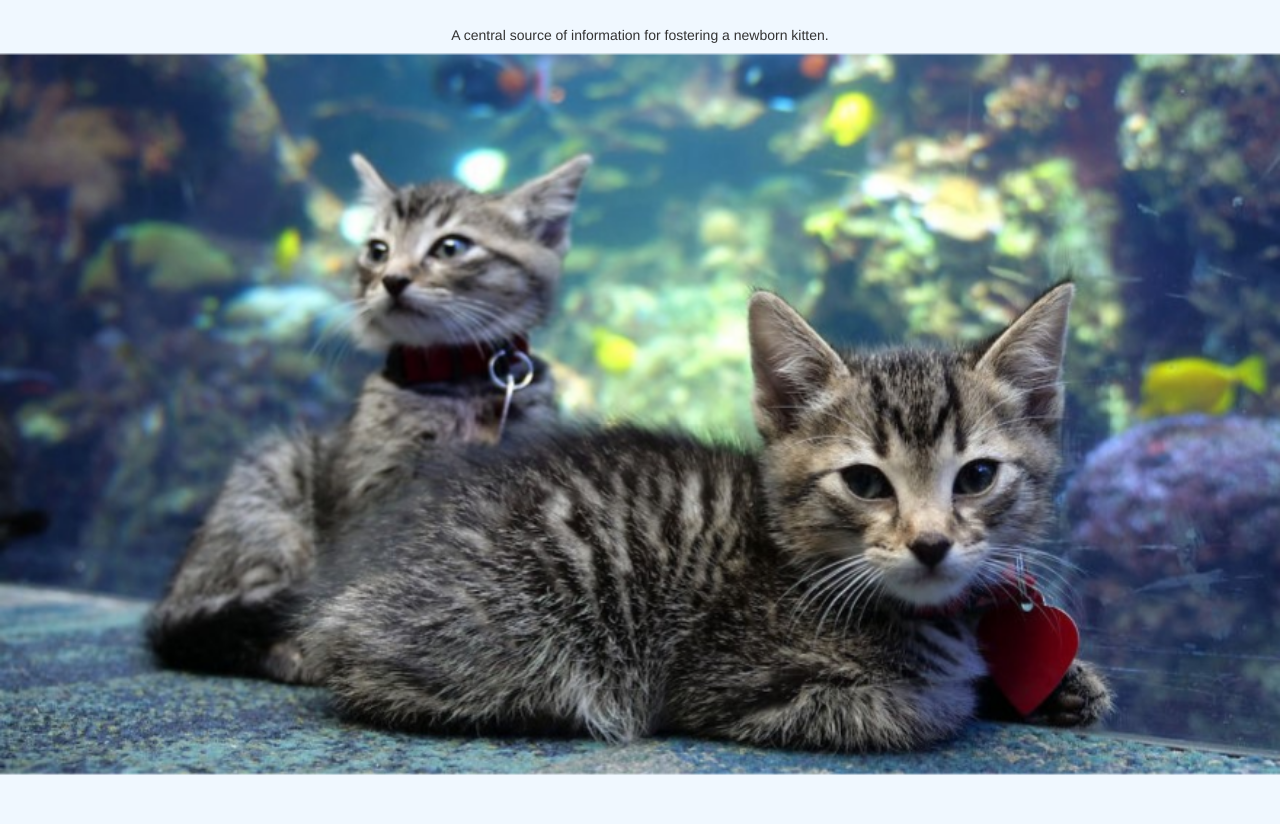
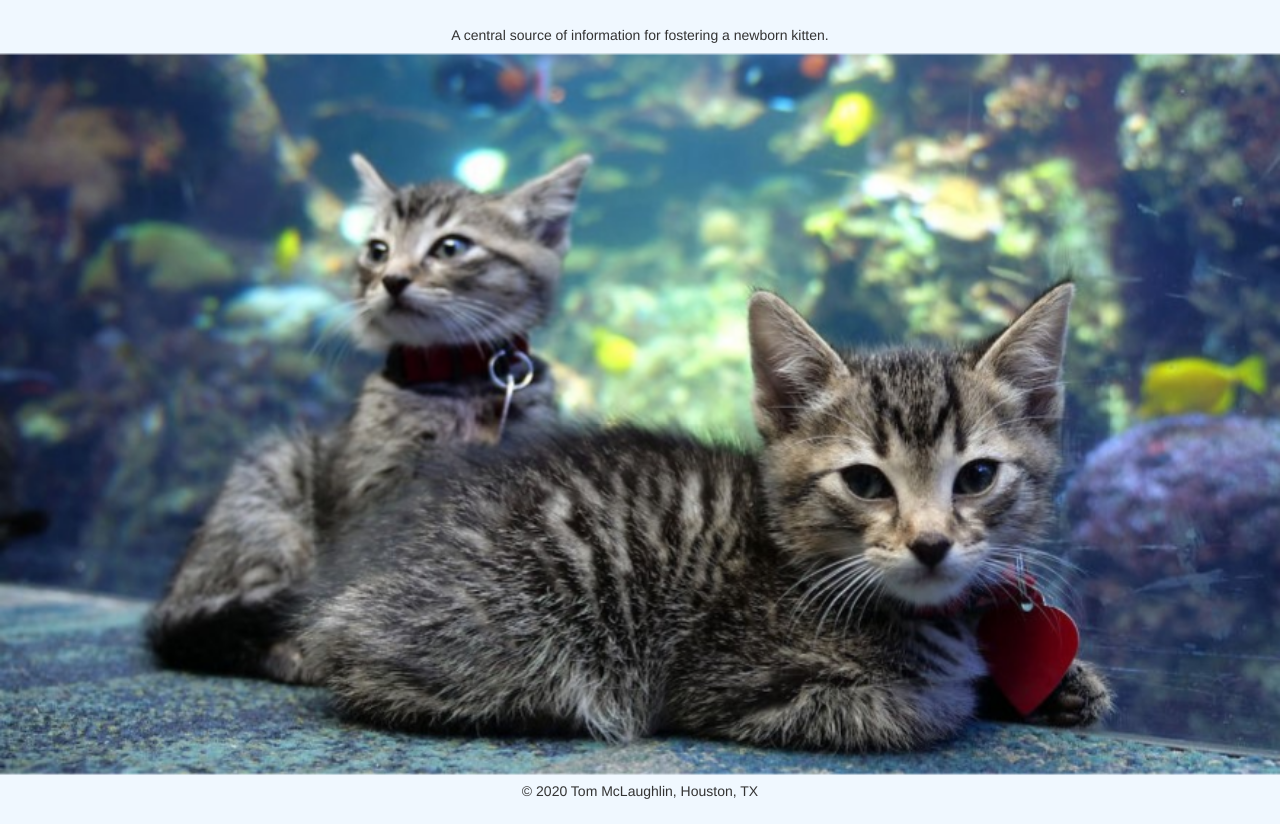
Before and after one commit to realonlytomd/kittens, a website: page public/index.html in a window 1280 px wide. Shown: the part 67-891 px from the top of the page. Before the commit the page ends 841 px from the top, so only its background shows below. Drawn offline with nearby package versions, Linux system fonts and the light colour scheme.

Commit message:
added fixed footer with wrapper

```diff
--- a/public/assets/css/userStyle.css
+++ b/public/assets/css/userStyle.css
@@ -13,6 +13,15 @@ body {
 #navColor {
     background-color: aliceblue;
     margin-bottom: 0px;
+}
+
+.wrapper {
+    min-height: 100vh;
+    margin-bottom: -50px;
+}
+
+.footer, .push {
+    height: 50px;
 }
 
  #userText {
--- a/public/assets/js/index.js
+++ b/public/assets/js/index.js
@@ -89,7 +89,7 @@ $(document).ready(function(){
         if ((kittenPortPics.length === 0) || (kittenLandPics.length === 0)) {
             kittenLandPics = ["alonewaterland.jpg", "angryishland.jpg", "angryland.jpg",
                 "beautyland.jpg", "boxland.jpg", "browngrapland.jpg", "busterland.jpg",
-                "chairland.jpg", "derpland.jpg", "djkittyland.jpg", "fattyland.jpg",
+                "derpland.jpg", "djkittyland.jpg", "fattyland.jpg",
                 "fourwaterland.jpg", "groupland.jpg", "littleladyland.png", "momland.jpg",
                 "pairsland.jpg", "regalwaterland.jpg", "scrambleland.jpg", "screamland.png",
                 "sleepy2land.png", "threehugland.jpg", "threesland.jpg", "tubland.jpg", "washland.jpg"];
--- a/public/index.html
+++ b/public/index.html
@@ -25,14 +25,15 @@
         </div>
       </div>
     </nav>
-    <div class="col-xs-10 col-xs-offset-1 text-center">
-      <!-- adding code for display of timer if set from the user page -->
-      <div id="feedTimer">
-        <h2><span id="timerDisplay"></span><span id="timerLabel"></span></h2>
-      </div>
-    </div>
     <div id="fullBody" class="container-fluid">
+      <div class="wrapper">
       <div class="row">
+        <div class="col-xs-10 col-xs-offset-1 text-center">
+          <!-- adding code for display of timer if set from the user page -->
+          <div id="feedTimer">
+            <h2><span id="timerDisplay"></span><span id="timerLabel"></span></h2>
+          </div>
+        </div>
         <div id="userText" class="col-xs-12 text-center">
           <h5><span>A central source of information for fostering a newborn kitten.</span></h5>
         </div>
@@ -61,6 +62,16 @@
           </div>
         </div>
       </div>
+      <div class="push"></div>
+    </div>
+      <!--footer with copywrite-->
+      <div class="row">
+        <div class="col-xs-12 no-gutters text-center">
+          <footer>
+            <h5><span>&#169; 2020 Tom McLaughlin, Houston, TX</span></h5>
+          </footer>
+        </div>
+      </div>
     </div>
     <script src="https://ajax.googleapis.com/ajax/libs/jquery/3.3.1/jquery.min.js"></script>
     <script src="https://maxcdn.bootstrapcdn.com/bootstrap/3.4.0/js/bootstrap.min.js"></script>
```
Also changed, not shown: public/login.html (+11 -0 lines), public/topic.html (+11 -0 lines), public/user.html (+8 -20 lines).
